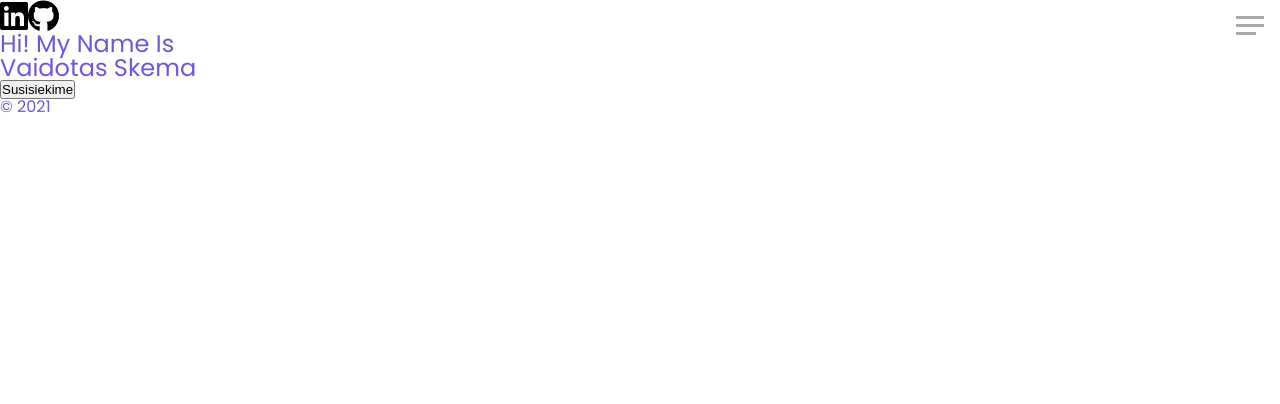
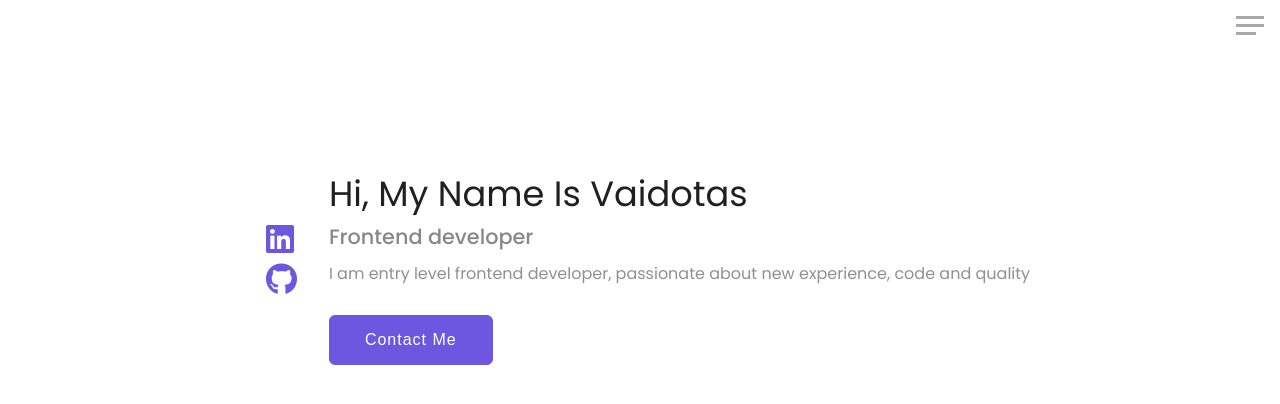
Before and after one commit to vskema/skema-portfolio, a React (Create React App) app: page / in a window 1280 px wide. Shown: the top 404 px of the page. Built offline with nearby package versions, Linux system fonts and the light colour scheme.

Commit message:
main section

```diff
--- a/src/App.js
+++ b/src/App.js
@@ -10,7 +10,6 @@ const App = () => {
         <React.Fragment>
             <Header />
             <Main />
-            <Footer />
         </React.Fragment>
     );
 };
--- a/src/components/Layout/Header.js
+++ b/src/components/Layout/Header.js
@@ -13,7 +13,6 @@ const Header = props => {
     return (
         <React.Fragment>
              <header>
-
                  <div className={classes['menu-btn']} onClick={toggleMenu}>
                     <span className={open ? classes['menu-btn__burger'] +" "+ classes.open : classes['menu-btn__burger']}></span>
                  </div>
@@ -23,25 +22,24 @@ const Header = props => {
                          <li className={classes['menu-nav__item']}>
                              <i  className='fas fa-home fa-3x' />
                              <a className={classes['menu-nav__link']} href="./#">
-
                                  Home
                              </a>
                          </li>
-                         <li>
+                         <li className={classes['menu-nav__item']}>
                              <i  className='fas fa-user-alt fa-3x' />
                              <a className={classes['menu-nav__link']} href="./#">
 
                                  About Me
                              </a>
                          </li>
-                         <li>
-                             <i  className='fas fa-newspaper fa-3x' />
+                         <li className={classes['menu-nav__item']}>
+                            <i  className='fas fa-newspaper fa-3x' />
                              <a className={classes['menu-nav__link']} href="./#">
 
                                  Qualification
                              </a>
                          </li>
-                         <li>
+                         <li className={classes['menu-nav__item']}>
                              <i  className='fas fa-envelope fa-3x' />
                              <a className={classes['menu-nav__link']} href="./#">
 
--- a/src/components/Layout/Header.module.css
+++ b/src/components/Layout/Header.module.css
@@ -70,18 +70,26 @@ header {
 }
 .nav .menu-nav{
     display: flex;
-
     align-items: center;
     justify-content: space-around;
     height: 30vh;
     overflow: hidden;
     background: rgba(255,255,255,0.5);
-
     list-style-type: none;
-    padding-right: 1rem;
+    flex-wrap: wrap;
     transform: translateY(-100%);
     transition: all 0.5s ease-in-out;
+    text-align: center;
+}
+.nav .menu-nav i {
+    display: block;
+    padding-bottom: 1rem;
 }
 .nav .menu-nav.open {
     transform: translateY(0);
 }
+.nav .menu-nav .menu-nav__link {
+    margin-top: 1rem;
+    color: #808080;
+
+}
--- a/src/components/Layout/Main.js
+++ b/src/components/Layout/Main.js
@@ -1,32 +1,32 @@
 import React from "react";
-import classes from "./Header.module.css";
+import classes from "./Main.module.css";
 
 const Main = props => {
 
 
     return (
-        <div>
-            <div>
-                <div>
-                    <a className={classes.socialIcons}>
-                        <i  className='fab fa-linkedin fa-2x' />
-                    </a>
-                    <a className={classes.socialIcons}>
-                        <i  className='fab fa-github fa-2x' />
-                    </a>
+        <React.Fragment>
+            <main>
+
+                <div className={classes['social-icons']}>
+                        <a className={classes}>
+                            <i  className='fab fa-linkedin fa-2x' />
+                        </a>
+                        <a className={classes}>
+                            <i  className='fab fa-github fa-2x' />
+                        </a>
                 </div>
-            </div>
-            <div>
-                <section>
-                    <h2>Hi! My Name Is</h2>
-                    <h1>
-                        Vaidotas <span>Skema</span>
-                    </h1>
-                    <button>Susisiekime</button>
 
-                </section>
-            </div>
-        </div>
+                <div className={classes.home}>
+                    <h1>Hi, My Name Is Vaidotas</h1>
+                    <h2>Frontend developer</h2>
+                    <p>I am entry level frontend developer, passionate about new experience, code and quality</p>
+
+                    <button>Contact Me</button>
+                </div>
+
+            </main>
+        </React.Fragment>
     );
 };
 
--- a/src/components/Layout/Main.module.css
+++ b/src/components/Layout/Main.module.css
@@ -0,0 +1,55 @@
+
+main {
+    display: flex;
+    justify-content: center;
+    height: 100%;
+    padding-top: 20vh;
+    overflow: hidden;
+    background: #fff;
+    align-items: center;
+}
+
+main .social-icons a {
+    display: block;
+    color: #6E57E0;
+    padding-left: 1rem;
+    padding-bottom: 0.5rem;
+}
+
+main .home {
+    color: #202020;
+    margin-left: 2rem;
+}
+main .home h1 {
+    font-size: 2.2rem;
+    padding-bottom: 1rem;
+    margin-top: 1rem;
+}
+main .home h2 {
+    font-size: 1.3rem;
+    font-weight: 500;
+    color: #888888;
+    padding-bottom: 1rem;
+}
+main .home p {
+    font-size: 1rem;
+    color: #909090;
+    line-height: 1.2;
+}
+main .home button {
+    color: #fff;
+    margin-top: 2rem;
+    cursor: pointer;
+    background: #6E57E0;
+    border: 1px solid #6E57E0;
+    padding: 15px 35px;
+    border-radius: 6px;
+    letter-spacing: 1px;
+    font-weight: 500;
+    font-size: 1rem;
+    transition: 0.4s;
+}
+main .home button:hover {
+    background: transparent;
+    color: #202020;
+}
```
